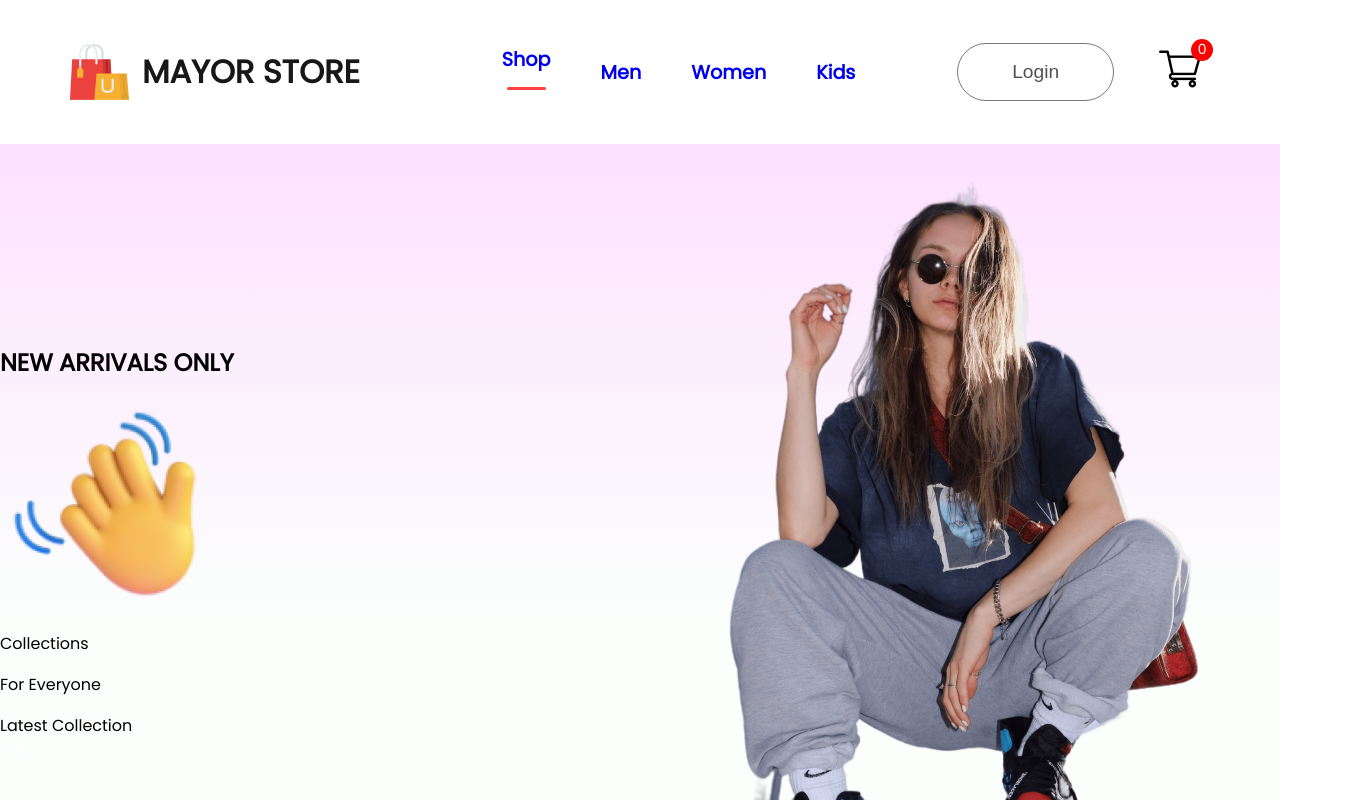
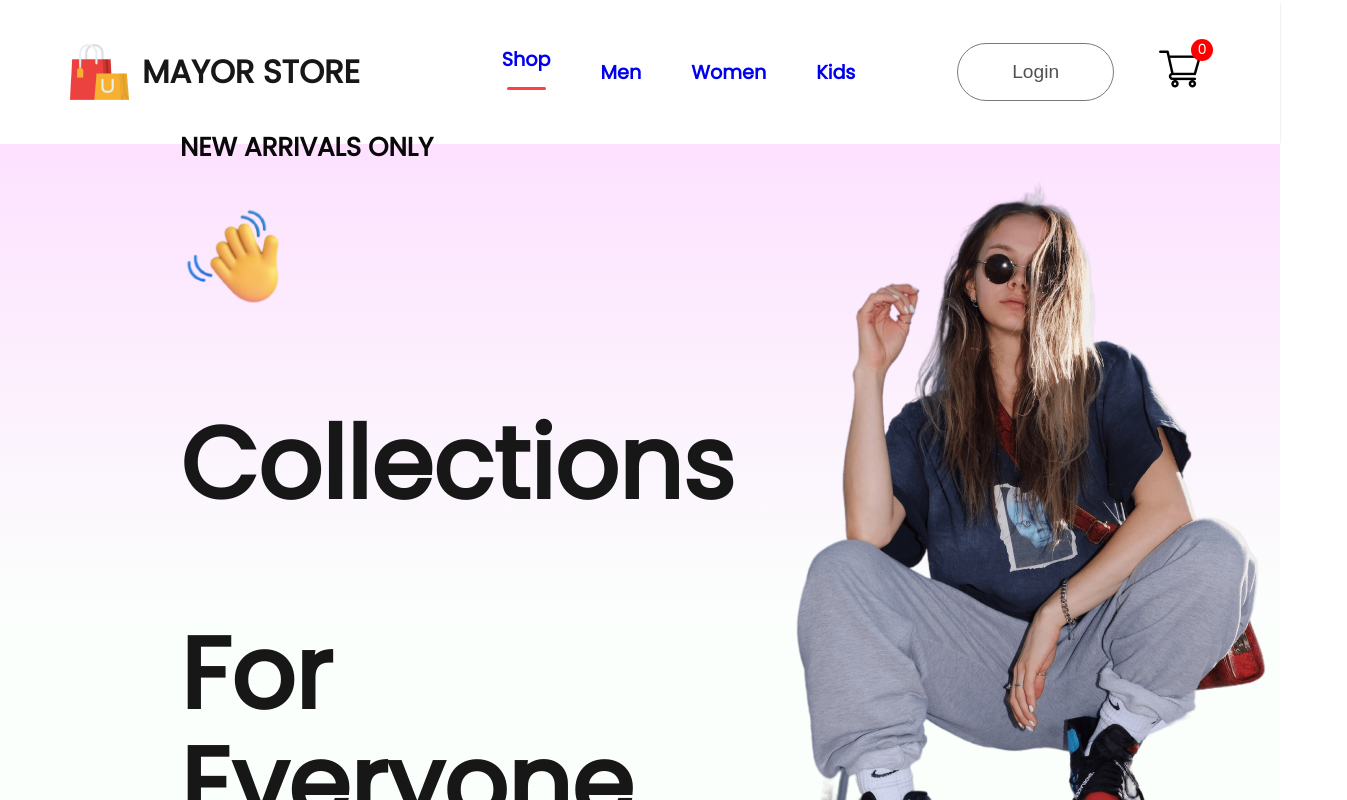
Before and after one commit to patrick-nsolo/frontend, a React (Create React App) app: page / in a window 1280 px wide. Shown: the top 800 px of the page, 1347 px wide, since content can reach past the window. Built offline with nearby package versions, Linux system fonts and the light colour scheme.

Commit message:
update hero-right elements
update hero-right elements

```diff
--- a/src/Components/Hero/Hero.css
+++ b/src/Components/Hero/Hero.css
@@ -8,4 +8,33 @@
     display: flex;
     flex-direction: column;
     justify-content: center;
+    gap:20px;
+    padding-left: 180px;
+    line-height: 1.1;
 }
+.hero-left h2{
+    color: #090909;
+    font-size: 1.625rem;
+    font-weight: 600;
+
+}
+.hero-left p{
+    color: #171717;
+    font-size: 100px;
+    font-weight: 700;
+}
+.hero-hand-icon{
+    display: flex;
+    align-items: center;
+    gap:20px;
+}
+.hero-hand-icon img{
+    width: 105px;
+}
+.hero-latest-btn{
+    display: flex;
+    justify-content: center;
+    align-items: center;
+    gap:15px;
+    width:310px;
+}
```
